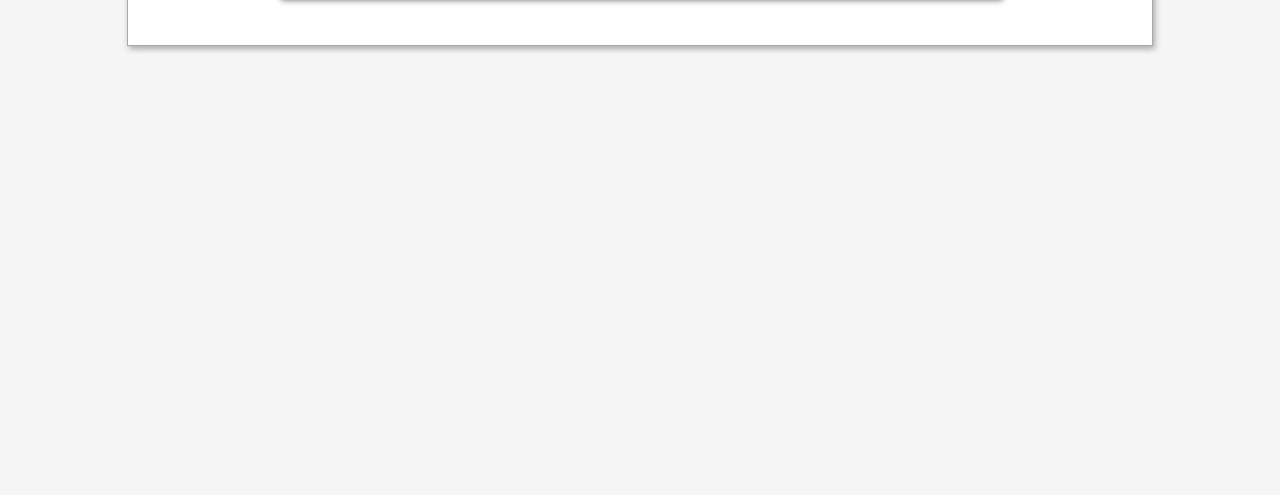
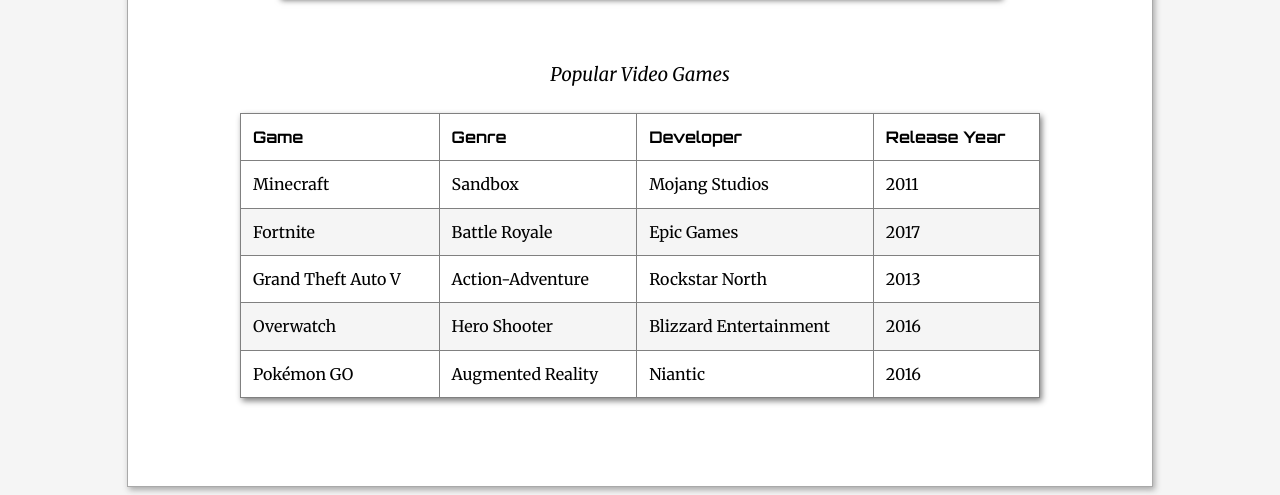
Before and after one commit to kikilade/gaming-page, a plain HTML site: page index.html in a window 1280 px wide. Shown: the part 1394-1889 px from the top of the page. Before the commit the page ends 1448 px from the top, so only its background shows below. Drawn offline with Linux system fonts and the light colour scheme.

Commit message:
Update index.html

```diff
--- a/index.html
+++ b/index.html
@@ -49,6 +49,9 @@
         box-shadow: 2px 3px 6px darkgray;
     }
 
+
+    /* VIDEO */
+
     .video-section {
         clear: both;
         padding-top: 30px;
@@ -62,6 +65,40 @@
         box-shadow: 2px 3px 6px dimgray;
     }
 
+
+    /* TABLE */
+
+    .table-section {
+        clear: both;
+        padding-top: 40px;
+        padding-bottom: 40px;
+    }
+
+    table {
+        width: 800px;
+        margin: 0 auto;
+        border-collapse: collapse;
+        font: 12pt/1.4em 'Merriweather', serif;
+        box-shadow: 2px 3px 6px gray;
+    }
+
+    th, td {
+        border: 1px solid gray;
+        padding: 12px;
+        text-align: left;
+    }
+
+    th {
+        background: white;
+        position: sticky;
+        top: 0;
+        font-family: 'Orbitron', sans-serif;
+    }
+
+    tr:nth-child(odd) {
+        background: whitesmoke;
+    }
+
 </style>
 
 </head>
@@ -71,12 +108,21 @@
 
 <div id="page">
 
+
+    <!-- TITLE -->
+
     <h1>The World of Gaming</h1>
 
     <h2>Gaming, Technology, and Creativity</h2>
 
+
+    <!-- IMAGE -->
+
     <img src="gamer.png"
          alt="Gamer playing video games at a computer">
+
+
+    <!-- TEXT -->
 
     <p>
         Gaming has become one of the most popular forms of entertainment
@@ -111,7 +157,7 @@
     </p>
 
 
-    <!-- Video Section -->
+    <!-- VIDEO SECTION -->
 
     <div class="video-section">
 
@@ -127,13 +173,64 @@
 
     </div>
 
+
+    <!-- TABLE SECTION -->
+
+    <div class="table-section">
+
+        <h2>Popular Video Games</h2>
+
+        <table>
+
+            <tr>
+                <th>Game</th>
+                <th>Genre</th>
+                <th>Developer</th>
+                <th>Release Year</th>
+            </tr>
+
+            <tr>
+                <td>Minecraft</td>
+                <td>Sandbox</td>
+                <td>Mojang Studios</td>
+                <td>2011</td>
+            </tr>
+
+            <tr>
+                <td>Fortnite</td>
+                <td>Battle Royale</td>
+                <td>Epic Games</td>
+                <td>2017</td>
+            </tr>
+
+            <tr>
+                <td>Grand Theft Auto V</td>
+                <td>Action-Adventure</td>
+                <td>Rockstar North</td>
+                <td>2013</td>
+            </tr>
+
+            <tr>
+                <td>Overwatch</td>
+                <td>Hero Shooter</td>
+                <td>Blizzard Entertainment</td>
+                <td>2016</td>
+            </tr>
+
+            <tr>
+                <td>Pokémon GO</td>
+                <td>Augmented Reality</td>
+                <td>Niantic</td>
+                <td>2016</td>
+            </tr>
+
+        </table>
+
+    </div>
+
+
 </div>
 
 </body>
 
 </html>
-
-</div>
-
-</body>
-</html>
```
